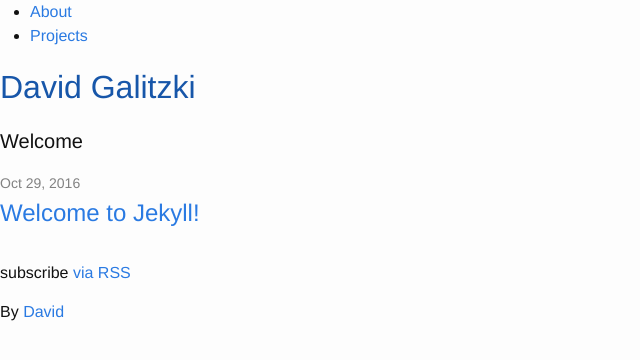
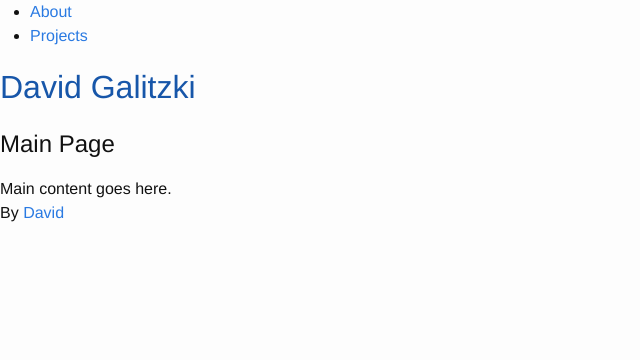
Before and after one commit to davitzki/davitzki.github.io, a Jekyll site: the page built from index.html, in a window 1280 px wide. Shown: the top 360 px of the page, without its empty margins (0-640 px from the left). Built offline with Jekyll 4.4.1, drawn with Linux system fonts in a browser that asks for light colours; some web fonts are replaced.

Commit message:
Update index.html

```diff
--- a/index.html
+++ b/index.html
@@ -2,22 +2,6 @@
 layout: default
 ---
 
-<div class="home">
+  <h2>Main Page</h2>
 
-  <h1 class="page-heading">Welcome</h1>
-
-  <ul class="post-list">
-    {% for post in site.posts %}
-      <li>
-        <span class="post-meta">{{ post.date | date: "%b %-d, %Y" }}</span>
-
-        <h2>
-          <a class="post-link" href="{{ post.url | prepend: site.baseurl }}">{{ post.title }}</a>
-        </h2>
-      </li>
-    {% endfor %}
-  </ul>
-
-  <p class="rss-subscribe">subscribe <a href="{{ "/feed.xml" | prepend: site.baseurl }}">via RSS</a></p>
-
-</div>
+  Main content goes here.
```
